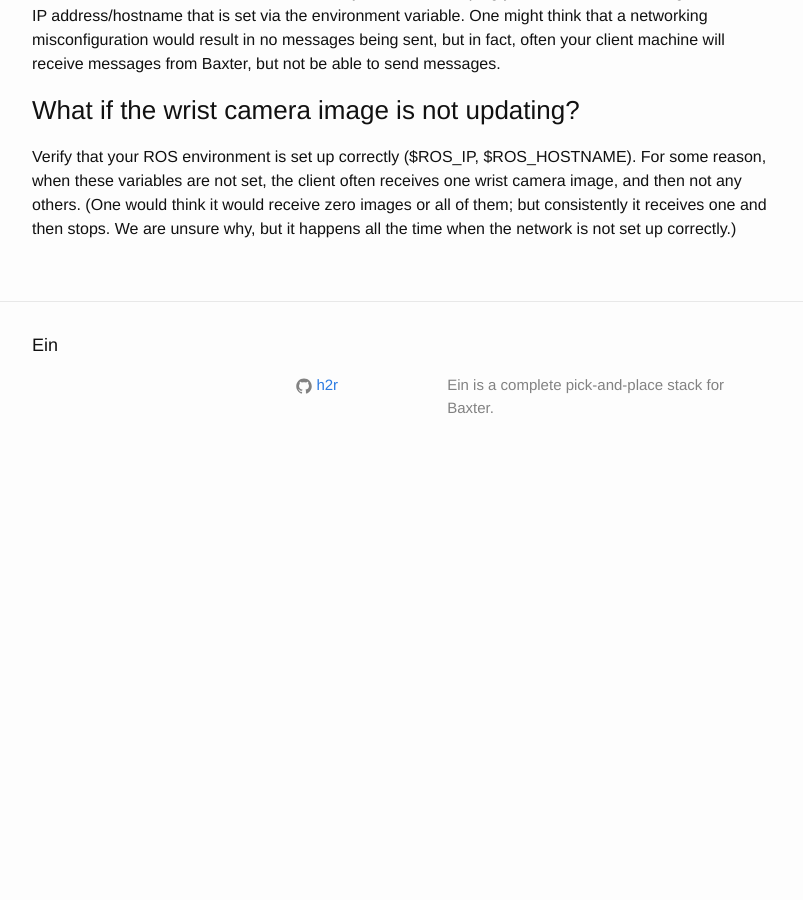
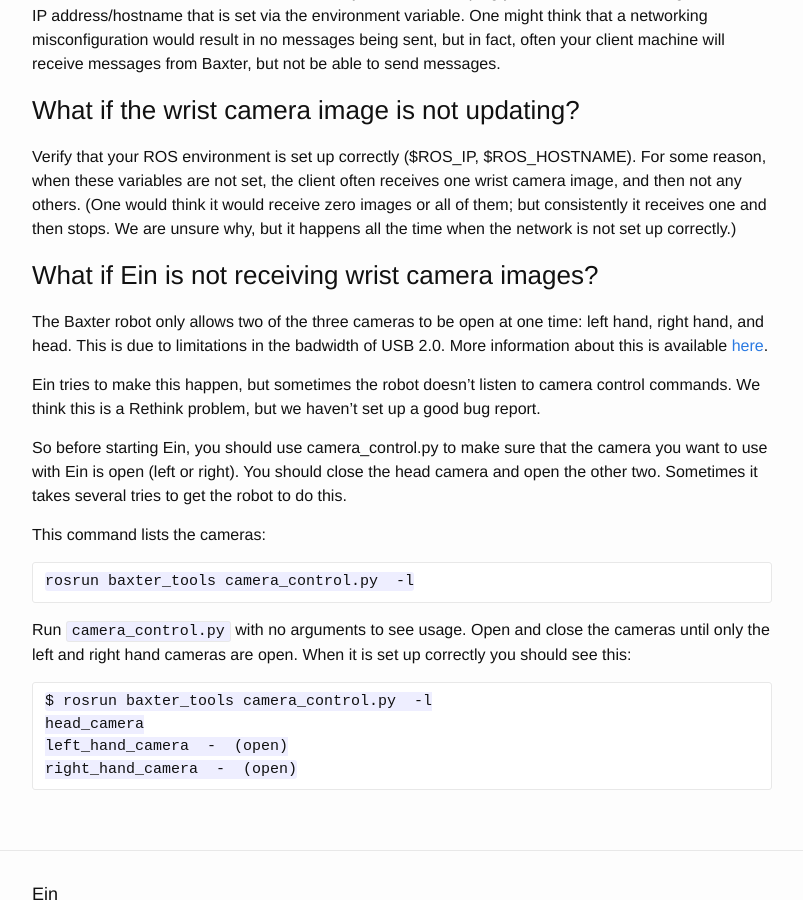
Before and after one commit to h2r/ein, a Jekyll site: the page built from faq.md, in a window 1280 px wide and 900 px high, scrolled down 653 px. Shown: the whole window, without its empty margins (238-1041 px from the left). Built offline with Jekyll 4.4.1, drawn with Linux system fonts in a browser that asks for light colours; before the commit the page ends 1132 px from its top, so only the background shows below that.

Commit message:
updated faq and install notes
Former-commit-id: 7293c7439e942dd55dd55fbdbec8c310cf9dc903

````diff
--- a/faq.md
+++ b/faq.md
@@ -42,3 +42,36 @@
 others.  (One would think it would receive zero images or all of them;
 but consistently it receives one and then stops.  We are unsure why,
 but it happens all the time when the network is not set up correctly.)
+
+
+### What if Ein is not receiving wrist camera images?
+
+The Baxter robot only allows two of the three cameras to be open at
+one time: left hand, right hand, and head.  This is due to limitations
+in the badwidth of USB 2.0.  More information about this is available
+[here](http://sdk.rethinkrobotics.com/wiki/Camera_Control_Tool).
+
+Ein tries to make this happen, but sometimes the robot doesn't listen
+to camera control commands. We think this is a Rethink problem, but we
+haven't set up a good bug report.
+
+So before starting Ein, you should use camera_control.py to make sure
+that the camera you want to use with Ein is open (left or right). You
+should close the head camera and open the other two. Sometimes it
+takes several tries to get the robot to do this.
+
+This command lists the cameras:
+```
+rosrun baxter_tools camera_control.py  -l
+```
+
+Run `camera_control.py` with no arguments to see usage.  Open and
+close the cameras until only the left and right hand cameras are open.
+When it is set up correctly you should see this:
+
+```
+$ rosrun baxter_tools camera_control.py  -l
+head_camera
+left_hand_camera  -  (open)
+right_hand_camera  -  (open)
+```
````
Also changed, not shown: install.md (+3 -1 lines).
